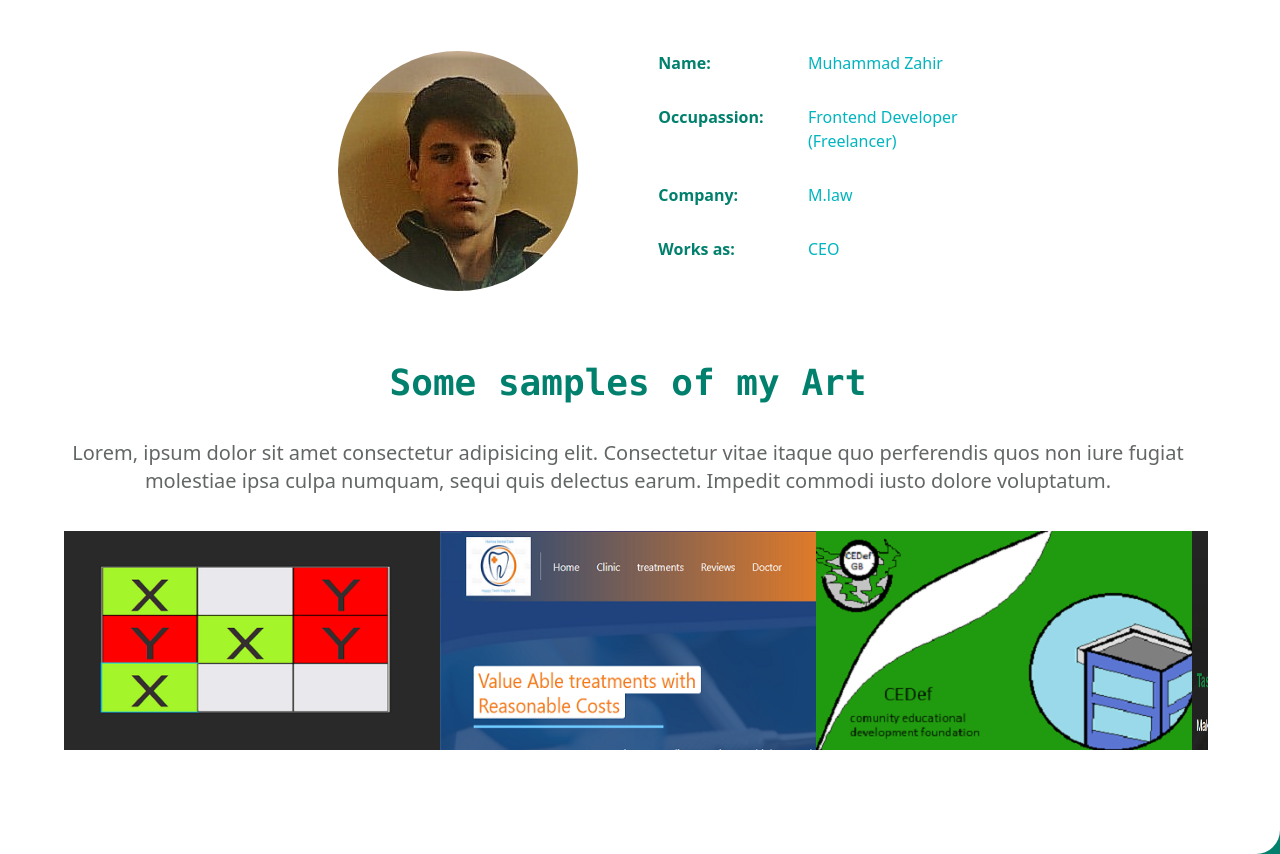
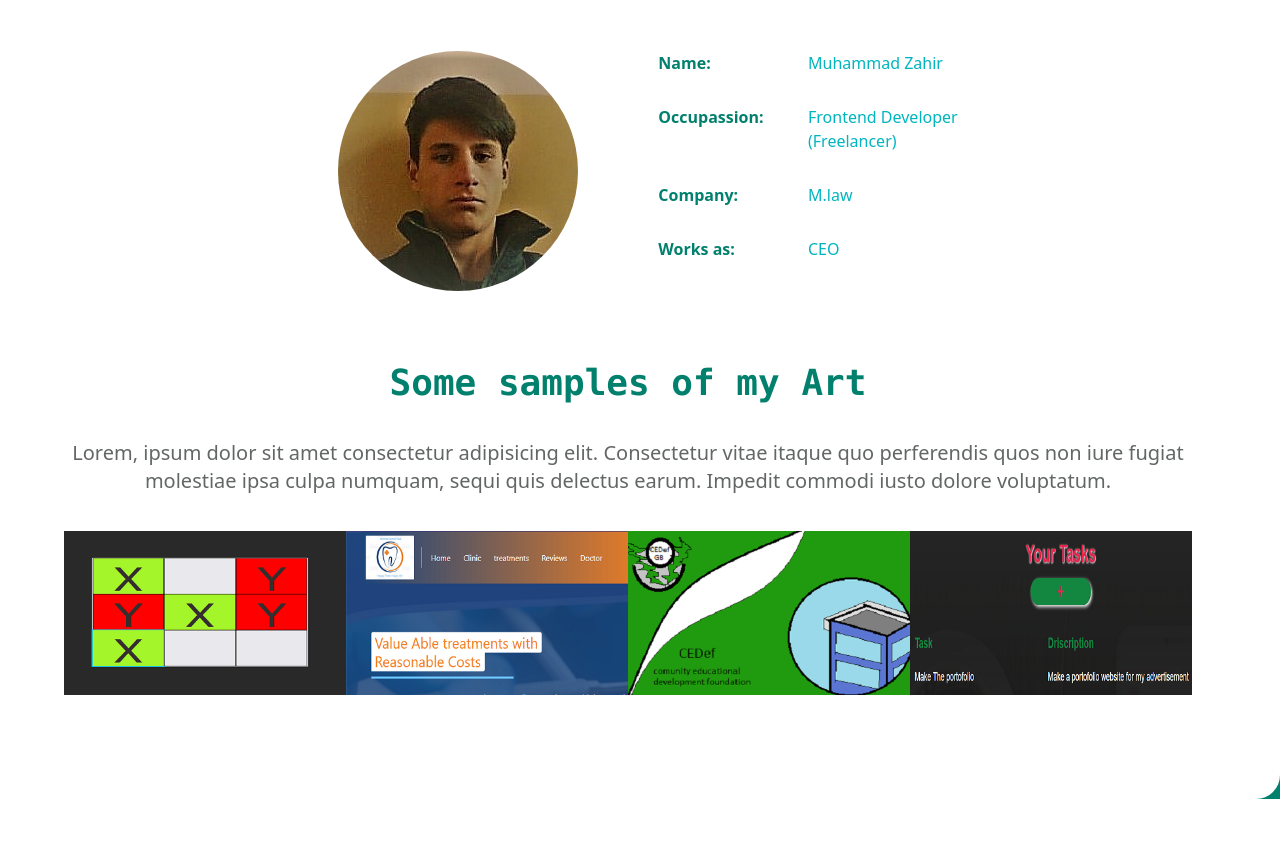
Before and after one commit to Muhammad-Zahir-Hur/Portfolio, a website: page src/index.html in a window 1280 px wide. Shown: the part 373-1227 px from the top of the page. After the commit the page ends 1172 px from the top, so only its background shows below. Drawn offline with Linux system fonts and the light colour scheme.

Commit message:
I made some mistakes uploading so I had to do all that again

```diff
--- a/src/index.html
+++ b/src/index.html
@@ -159,9 +159,9 @@
 						</p>
 					</div>
 					<div class="flex w-full overflow-hidden p-4 flex-col md:flex-row">
-						<img class="md:w-1/3 w-full" src="./images/Capture.PNG" alt="" />
-						<img class="md:w-1/3 w-full" src="./images/clinic.PNG" alt="" />
-						<img class="md:w-1/3 w-full" src="./images/tla.PNG" alt="" />
+						<img class="md:w-1/4 w-full" src="./images/Capture.PNG" alt="" />
+						<img class="md:w-1/4 w-full" src="./images/clinic.PNG" alt="" />
+						<img class="md:w-1/4 w-full" src="./images/tla.PNG" alt="" />
 						<img
 							class="md:w-1/4 w-full"
 							src="./images/Management app.png"
```
